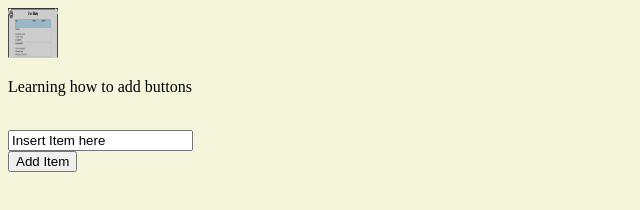
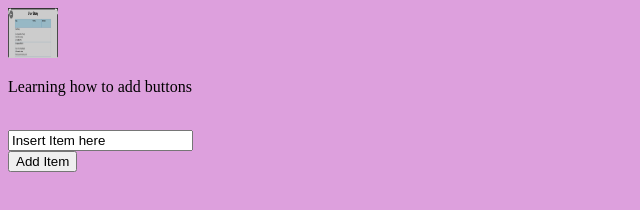
Before and after one commit to kendrabrown82/ygt.github.io, a plain HTML site: page button_practice.html in a window 1280 px wide. Shown: the whole page, without its empty margins (0-640 px from the left). Drawn offline with Linux system fonts and the light colour scheme.

Commit message:
changed bckgrd color to plum

```diff
--- a/button_practice.html
+++ b/button_practice.html
@@ -8,7 +8,7 @@
   <meta name="CocoaVersion" content="1894.6">
   <style type="text/css">
     Body {
-  background-color: beige;
+  background-color: plum;
 }
   </style>
 
```
